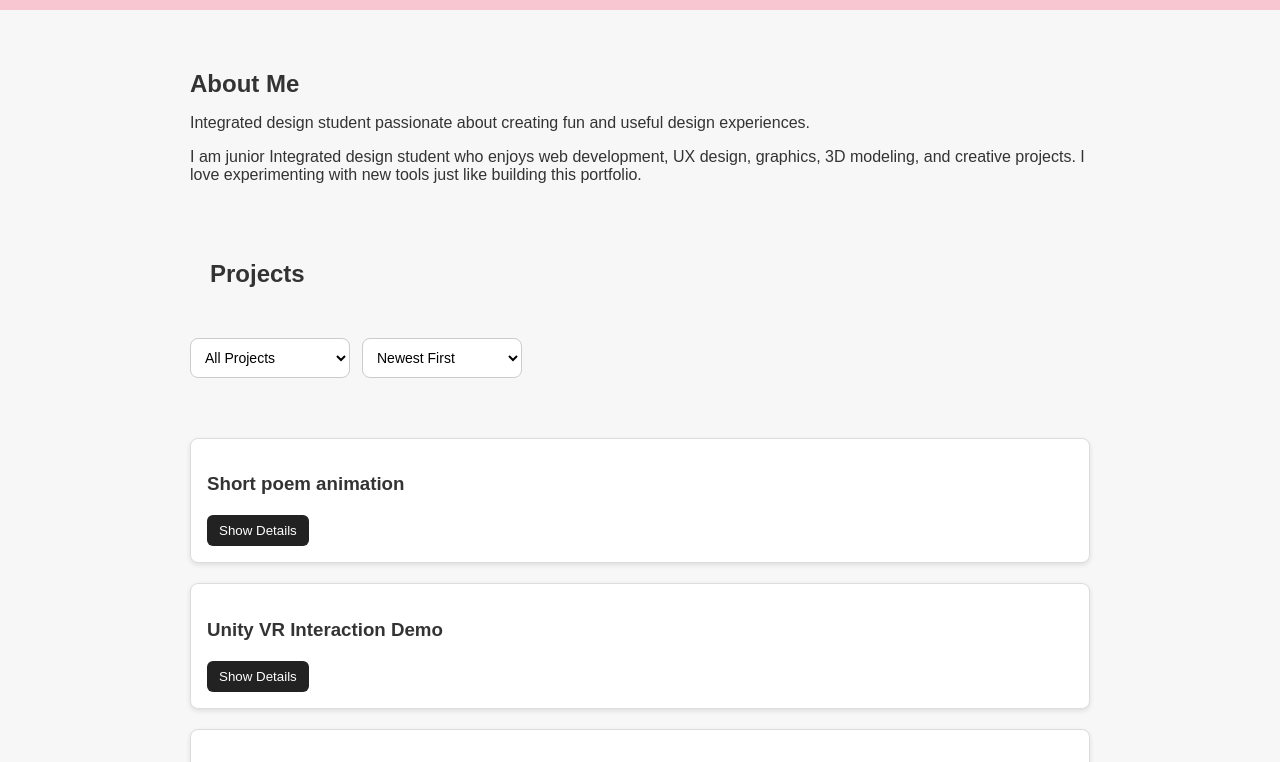
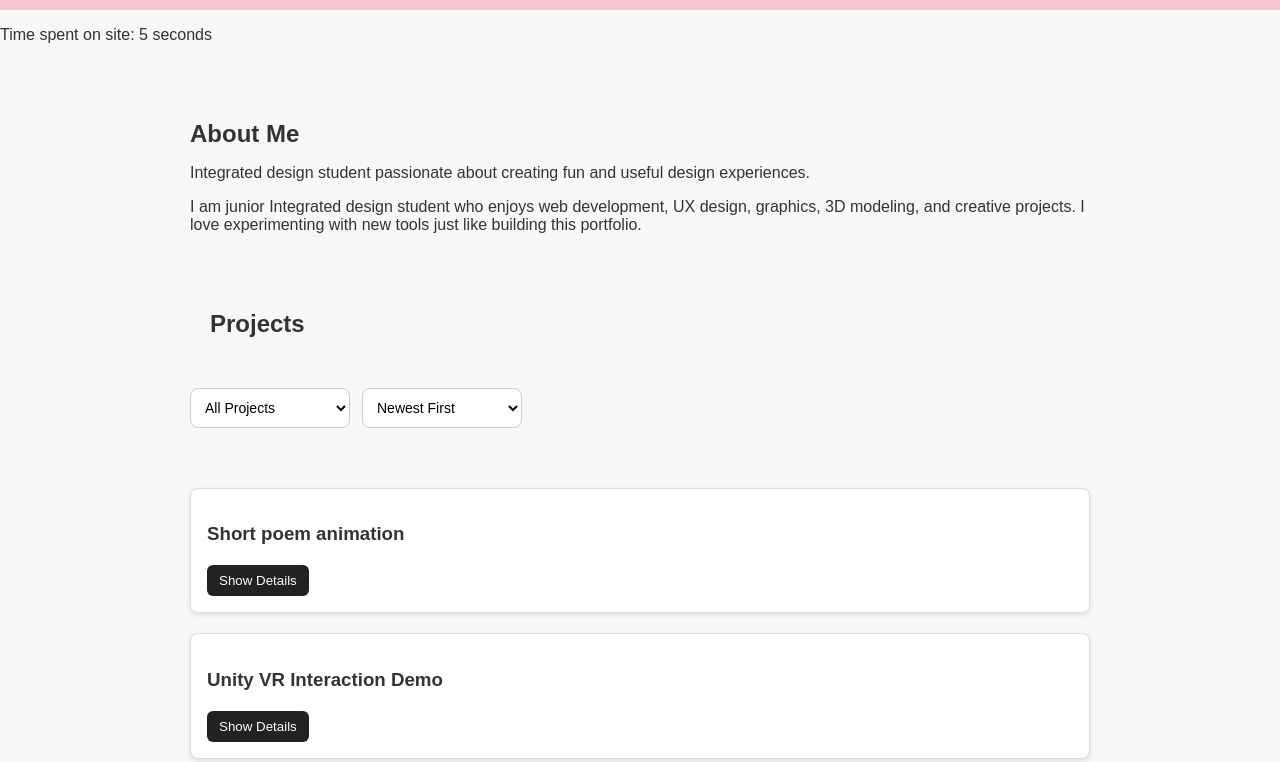
Before and after one commit to Fatimah-alqadihi/202344070-FatimahAlqadihi-assignment3, a plain HTML site: page index.html in a window 1280 px wide. Shown: the part 78-840 px from the top of the page. Drawn offline with Linux system fonts and the light colour scheme; no server answers.

Commit message:
added a timer for time spent in website, copilot assisted

```diff
--- a/index.html
+++ b/index.html
@@ -16,6 +16,10 @@
       </ul>
     </nav>
   </header>
+  <p>
+Time spent on site:
+<span id="timer">0</span> seconds
+</p>
 
 
   <section id="about">
@@ -131,6 +135,7 @@
 
   </section>
 
+
   <footer>
          <div id="theme-message" class="hidden">Theme saved!</div>
 
--- a/js/script.js
+++ b/js/script.js
@@ -153,3 +153,10 @@ document
   output.textContent =
     "Message submitted successfully!";
 });
+let seconds = 0;
+
+setInterval(() => {
+  seconds++;
+  document.getElementById("timer").textContent =
+    seconds;
+}, 1000);
```
